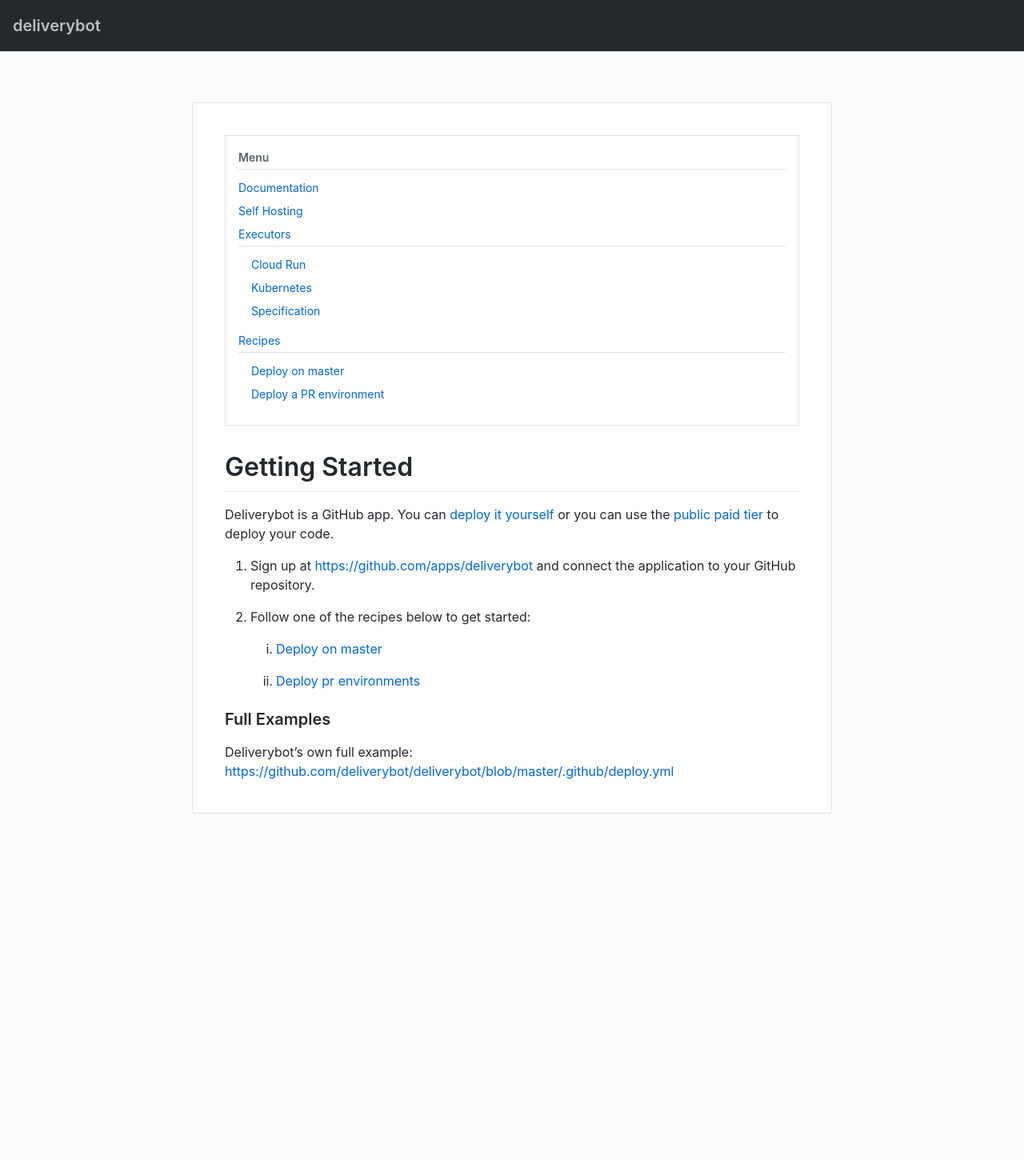
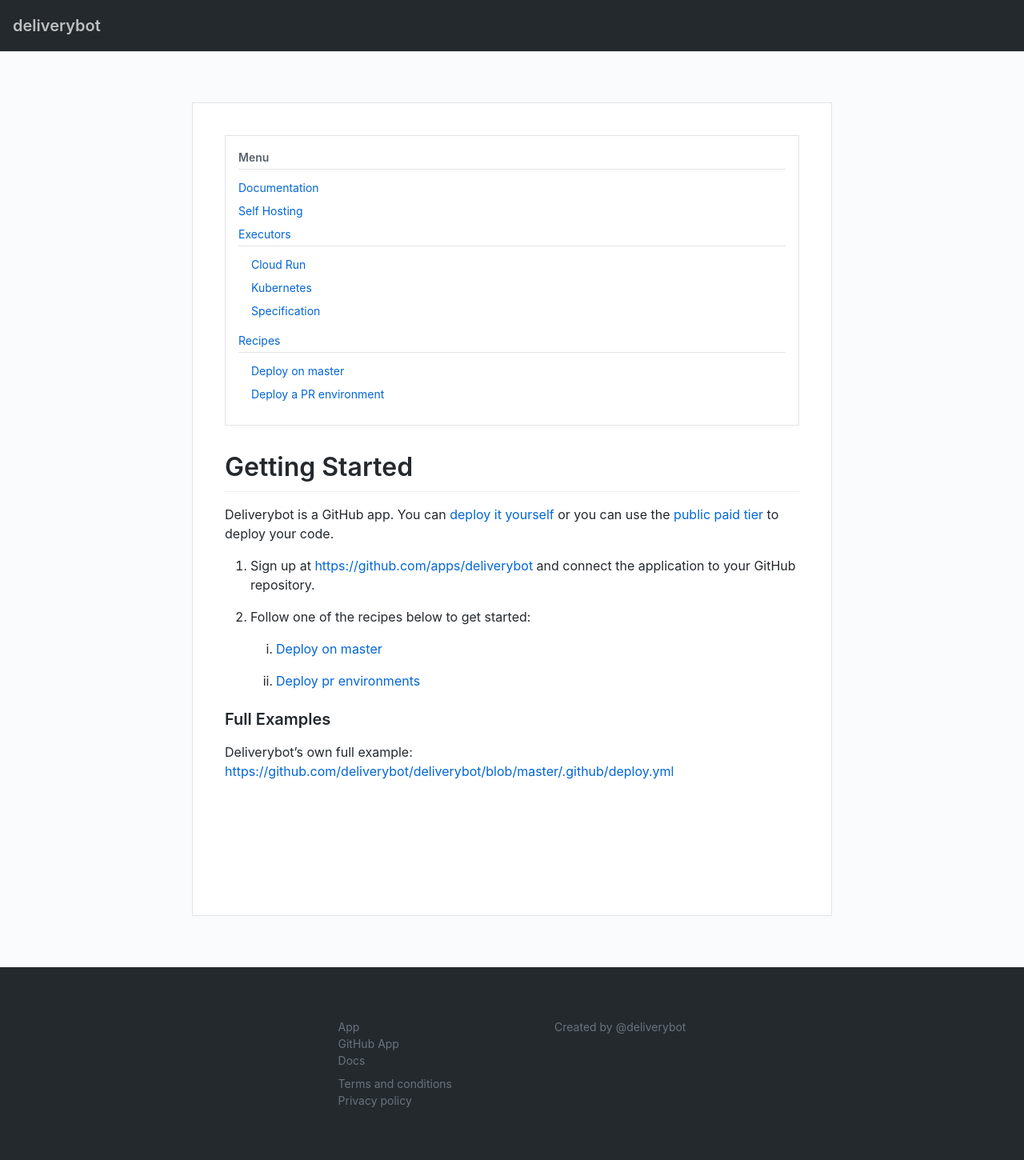
Before and after one commit to deliverybot/deliverybot.github.io, a Jekyll site: the page built from docs/index.md, in a window 1280 px wide. Shown: the whole page at 80% size. Built offline with Jekyll 4.4.1, drawn with Linux system fonts in a browser that asks for light colours; before the commit the page ends 1217 px from its top, so only the background shows below that.

Commit message:
Shape up the landing page.

```diff
--- a/_layouts/default.html
+++ b/_layouts/default.html
@@ -12,11 +12,30 @@
 
 <body class="height-full bg-gray-light">
   <nav class="box-shadow navbar">
-    <a href="/"><h3>{{site.title}}</h3></a>
+    <a href="/">
+      <h3>{{site.title}}</h3>
+    </a>
   </nav>
   {{ content }}
 
-  <footer style="height: 200px;">
+  <footer class="mt-8 bg-gray-dark">
+    <div class="d-flex flex-justify-center">
+      <div class="p-8">
+        <ul>
+          <li><a class="text-gray-light" href="{{site.deliverybot_url}}">App</a></li>
+          <li><a class="text-gray-light" href="{{site.github_app_url}}">GitHub App</a></li>
+          <li><a class="text-gray-light" href="/docs/">Docs</a></li>
+        </ul>
+
+        <ul class="mt-2">
+          <li><a class="text-gray-light" href="{{site.terms_url}}">Terms and conditions</a></li>
+          <li><a class="text-gray-light" href="{{site.privacy_url}}">Privacy policy</a></li>
+        </ul>
+      </div>
+      <div class="p-8 text-gray-light">
+        Created by <a class="text-gray-light" href="{{site.github_org_url}}">@deliverybot</a>
+      </div>
+    </div>
   </footer>
 </body>
 </html>
--- a/_layouts/page.html
+++ b/_layouts/page.html
@@ -33,7 +33,7 @@
       </nav>
     </aside>
 
-    <div class="markdown-body overflow-x-hidden">
+    <div class="main-body markdown-body overflow-x-hidden">
       {{content}}
     </div>
   </div>
--- a/assets/main.css
+++ b/assets/main.css
@@ -14,6 +14,9 @@
 
 .content {
   max-width: 800px; width: 100%; margin: auto; padding: 24px;
+}
+.content-lg {
+  max-width: 1024px; width: 100%; margin: auto; padding: 24px;
 }
 
 pre {
@@ -37,3 +40,13 @@
     width: 100%;
   }
 }
+
+.main-body { min-height: 60vh; }
+
+.h000-mktg { font-weight: 200 !important; }
+.h1-mktg { font-weight: 300 !important; }
+
+.marketing p {
+  font-size: 1.2em;
+  font-weight: 300;
+}
```
Also changed, not shown: _layouts/basic.html (added, +11 -0 lines), assets/images/deploy-list.jpg (deleted), assets/images/deploy-list.png (added).
